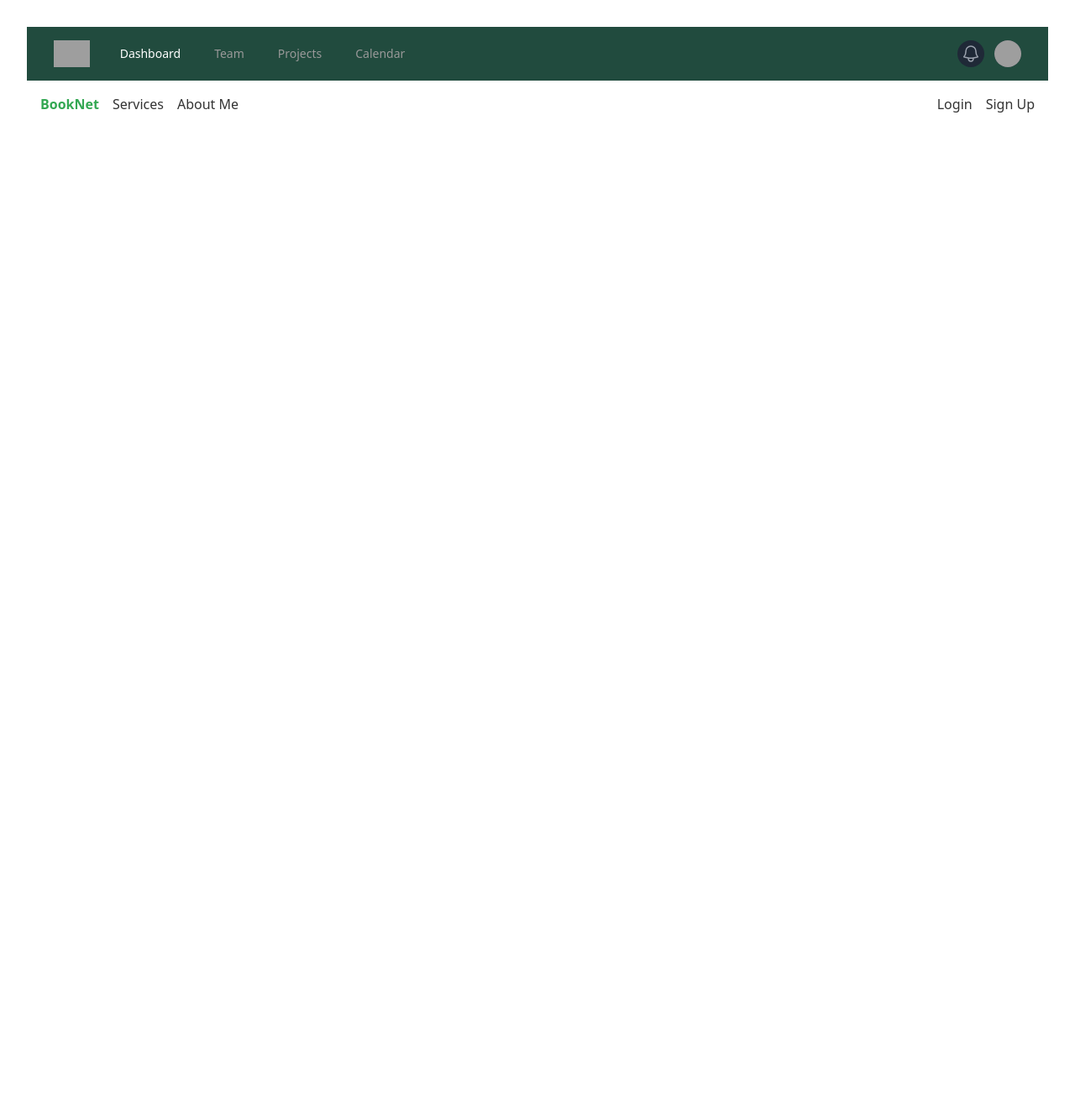
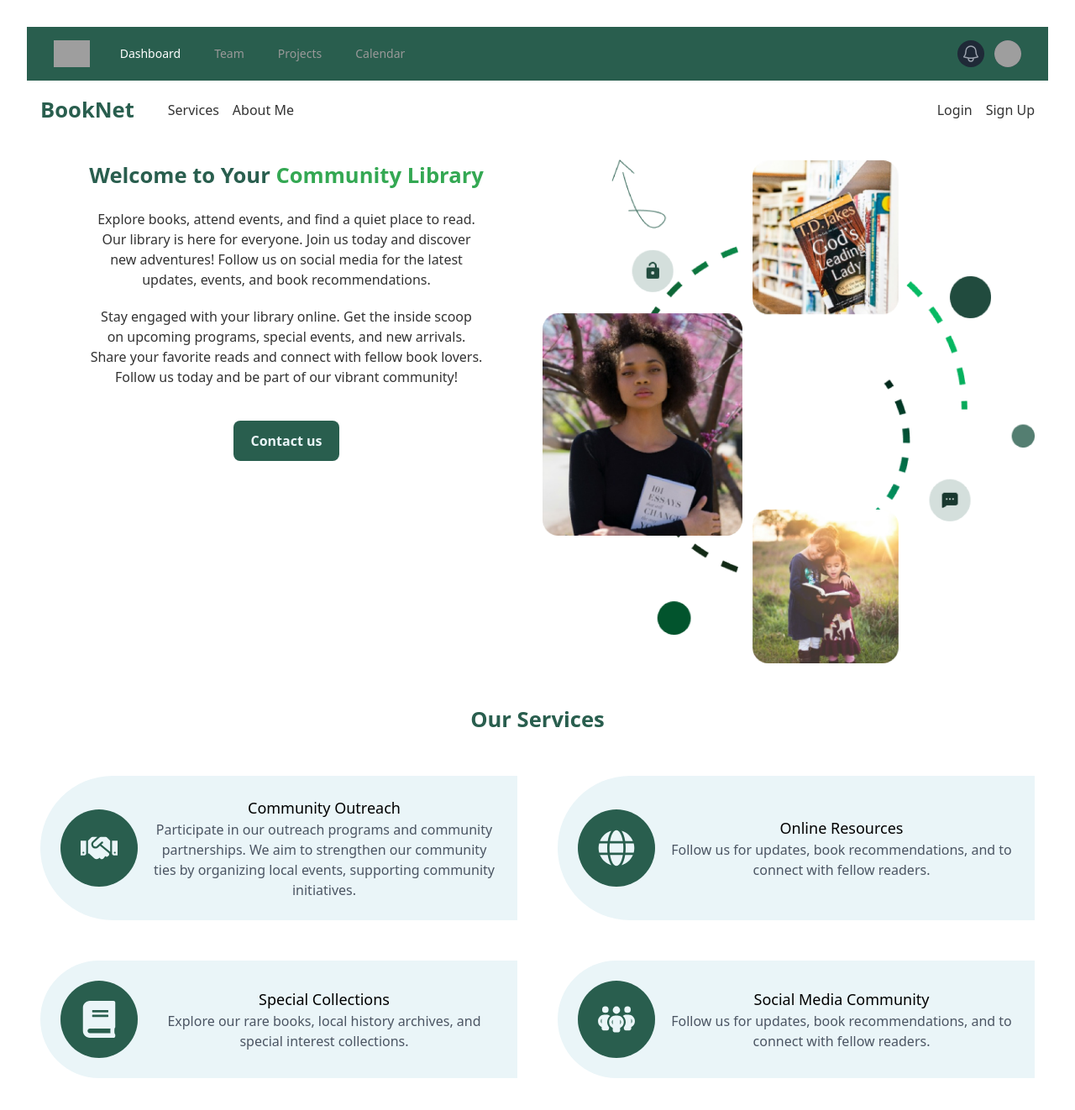
Before and after one commit to ahmedrazek/library-social-media-front, a React (Vite) app: page /home in a window 1280 px wide. Shown: the top 1322 px of the page at 84% size. Before the commit the page ends 800 px from the top, so only its background shows below. Built offline with nearby package versions, Linux system fonts and the light colour scheme; grey boxes are pictures that could not be loaded.

Commit message:
add hero and services section to landingPage

```diff
--- /dev/null
+++ b/src/pages/Home/Home.module.css
@@ -0,0 +1,103 @@
+.card::after {
+    display: block;
+    position: absolute;
+    bottom: -10px;
+    left: 20px;
+    width: calc(100% - 40px);
+    height: 35px;
+    background-color: #fff;
+    -webkit-box-shadow: 0 19px 28px 5px rgba(64,64,64,0.09);
+    box-shadow: 0 19px 28px 5px rgba(64,64,64,0.09);
+    content: '';
+    z-index: -1;
+}
+a.card {
+    text-decoration: none;
+}
+
+.card {
+    position: relative;
+    border: 0;
+    border-radius: 0;
+    background-color: #fff;
+    -webkit-box-shadow: 0 12px 20px 1px rgba(64,64,64,0.09);
+    box-shadow: 0 12px 20px 1px rgba(64,64,64,0.09);
+}
+.card {
+    position: relative;
+    display: -webkit-box;
+    display: -ms-flexbox;
+    display: flex;
+    -webkit-box-orient: vertical;
+    -webkit-box-direction: normal;
+    -ms-flex-direction: column;
+    flex-direction: column;
+    min-width: 0;
+    word-wrap: break-word;
+    background-color: #fff;
+    background-clip: border-box;
+    border: 1px solid rgba(0,0,0,0.125);
+    border-radius: .25rem;
+}
+
+.box-shadow {
+    -webkit-box-shadow: 0 12px 20px 1px rgba(64,64,64,0.09) !important;
+    box-shadow: 0 12px 20px 1px rgba(64,64,64,0.09) !important;
+}
+
+.ml-auto, .mx-auto {
+    margin-left: auto !important;
+}
+.mr-auto, .mx-auto {
+    margin-right: auto !important;
+}
+.rounded-circle {
+    border-radius: 50% !important;
+}
+.bg-white {
+    background-color: #fff !important;
+}
+
+.ml-auto, .mx-auto {
+    margin-left: auto !important;
+}
+
+.mr-auto, .mx-auto {
+    margin-right: auto !important;
+}
+.d-block {
+    display: block !important;
+}
+img, figure {
+    max-width: 100%;
+    height: auto;
+    vertical-align: middle;
+}
+
+.card-text {
+    padding-top: 12px;
+    color: #8c8c8c;
+}
+
+.text-sm {
+    font-size: 12px !important;
+}
+p, .p {
+    margin: 0 0 16px;
+}
+
+.card-title {
+    margin: 0;
+    font-family: "Montserrat",sans-serif;
+    font-size: 18px;
+    font-weight: 900;
+}
+
+.pt-1, .py-1 {
+    padding-top: .25rem !important;
+}
+
+.head-icon{
+    margin-top:18px;
+    color:#FF4500
+}
--- a/src/pages/Home/index.jsx
+++ b/src/pages/Home/index.jsx
@@ -1,42 +1,151 @@
-
-import { Link } from 'react-router-dom'; // Make sure to import Link
+import "./Home.module.css";
+import { Link } from "react-router-dom"; // Make sure to import Link
+import heroImage from "../../assets/heroImage.png";
+import { FaHandshake } from "react-icons/fa";
+import { FaGlobe } from "react-icons/fa";
+import { FaBook } from "react-icons/fa";
+import { FaPeopleGroup } from "react-icons/fa6";
+const ServiceCard = ({ title, description, icon }) => {
+  return (
+    <div className="bg-secondary rounded-lg p-6 flex items-center rounded-l-full">
+      <div className="mr-4  rounded-full p-6 bg-primary">{icon}</div>
+      <div>
+        <h3 className="text-lg font-medium">{title}</h3>
+        <p className="text-gray-600">{description}</p>
+      </div>
+    </div>
+  );
+};
 
 const Home = () => {
-    return(
+  const services = [
+    {
+      title: "Community Outreach",
+      description:
+        "Participate in our outreach programs and community partnerships. We aim to strengthen our community ties by organizing local events, supporting community initiatives.",
+      icon: <FaHandshake className="text-44 text-secondary" />,
+    },
+    {
+      title: "Online Resources",
+      description:
+        "Follow us for updates, book recommendations, and to connect with fellow readers.",
+      icon: <FaGlobe className="text-44 text-secondary" />,
+    },
+    {
+      title: "Special Collections",
+      description:
+        "Explore our rare books, local history archives, and special interest collections.",
+      icon: <FaBook className="text-44 text-secondary" />,
+    },
+    {
+      title: "Social Media Community",
+      description:
+        "Follow us for updates, book recommendations, and to connect with fellow readers.",
+      icon: <FaPeopleGroup className="text-44 text-secondary" />,
+    },
+  ];
+  return (
     <div className="container mx-auto p-4">
       <nav className="flex justify-between items-center">
-                <ul className="flex space-x-4">
+        <ul className="flex items-center space-x-4">
           <li>
-                        <Link to="/Home" className="text-greenMain size-11 font-bold">BookNet</Link>
+            <Link
+              to="/Home"
+              className="text-primary text-26 font-semibold pr-6"
+            >
+              BookNet
+            </Link>
           </li>
           <li>
-                        <Link to="/services" className="text-dark_light hover:text-greenMain size-5 font-medium">Services</Link>
+            <Link
+              to="#services"
+              className="text-dark_light hover:text-greenMain text-16 font-medium"
+              onClick={() => {
+                document
+                  .getElementById("services")
+                  .scrollIntoView({ behavior: "smooth" });
+              }}
+            >
+              Services
+            </Link>
           </li>
           <li>
-                        <Link to="/about" className="text-dark_light hover:text-greenMain size-5 font-medium">About Me</Link>
+            <Link
+              to="/about"
+              className="text-dark_light hover:text-greenMain text-16  font-medium"
+            >
+              About Me
+            </Link>
           </li>
         </ul>
         <ul className="flex space-x-4">
           <li>
-                        <Link to="/login" className="text-dark_light hover:text-greenMain size-5 font-medium">Login</Link>
+            <Link
+              to="/login"
+              className="text-dark_light hover:text-greenMain text-16  font-medium"
+            >
+              Login
+            </Link>
           </li>
           <li>
-                        <Link to="/signup" className="text-dark_light hover:text-greenMain size-5 font-medium">Sign Up</Link>
+            <Link
+              to="/signup"
+              className="text-dark_light hover:text-greenMain text-16  font-medium"
+            >
+              Sign Up
+            </Link>
           </li>
         </ul>
       </nav>
       <main>
-                <div className="hero-section">
-                    <div>
-
+        <div className=" hero-section grid grid-cols-2 items-stretch justify-between gap-3 mt-10">
+          <div className="">
+            <h2 className="hero-text text-primary text-26 font-bold">
+              Welcome to Your{" "}
+              <span className="text-greenMain">Community Library</span>
+            </h2>
+            <p className="hero-description mt-5  text-dark_light text-16">
+              Explore books, attend events, and find a quiet place to read.
+              <br />
+              Our library is here for everyone. Join us today and discover
+              <br />
+              new adventures! Follow us on social media for the latest
+              <br /> updates, events, and book recommendations.
+            </p>
+            <p className="mt-5 text-dark_light text-16 ">
+              Stay engaged with your library online. Get the inside scoop
+              <br /> on upcoming programs, special events, and new arrivals.
+              <br /> Share your favorite reads and connect with fellow book
+              lovers.
+              <br /> Follow us today and be part of our vibrant community!
+            </p>
+            <button className="text-secondary bg-primary hover:bg-green-950  py-3 px-5 mt-10 rounded-lg font-semibold">
+              Contact us
+            </button>
           </div>
-                    <div>
-
+          <div className="mx-auto">
+            <img src={heroImage} alt="" width="600px" height="500px" />
           </div>
         </div>
       </main>
+      <section className="" id="services">
+        <div id="services" className="container mx-auto py-12">
+          <h2 className="text-26  text-center text-primary font-bold mb-12">Our Services</h2>
+          <div className="grid grid-cols-1 sm:grid-cols-2 gap-12">
+            {services.map((service, index) => (
+              <ServiceCard
+                key={index}
+                title={service.title}
+                description={service.description}
+                icon={service.icon}
+              />
+            ))}
+          </div>
+        </div>
+
+      </section>
     </div>
   );
-}
+};
 
 export default Home;
--- a/tailwind.config.js
+++ b/tailwind.config.js
@@ -11,7 +11,7 @@ export default {
     },
     extend: {
       colors: {
-        primary: "rgb(33,75,62,100%)",
+        primary: "rgb(41,94,78,100%)",
         secondary: "rgb(234,245,248,100%)",
         greenMain: "rgb(52,168,83,100%)",
         green_light: "rgb(201,252,203,100%)",
@@ -20,6 +20,15 @@ export default {
         lightMain: "#F2F2F2",
         gray_light: "#999999",
         white: "#ffffff",
+      },
+      fontSize: {
+        '12': '0.75rem',
+        '16': '1rem',
+        '18': '1.125rem',
+        '20': '1.25rem',
+        '26': '1.6rem',
+        '32': '2rem',
+        '44': '2.75rem',
       },
     },
   },
```
Also changed, not shown: src/assets/heroImage.png (added). Lines whose indentation alone changed are shown as unchanged.
